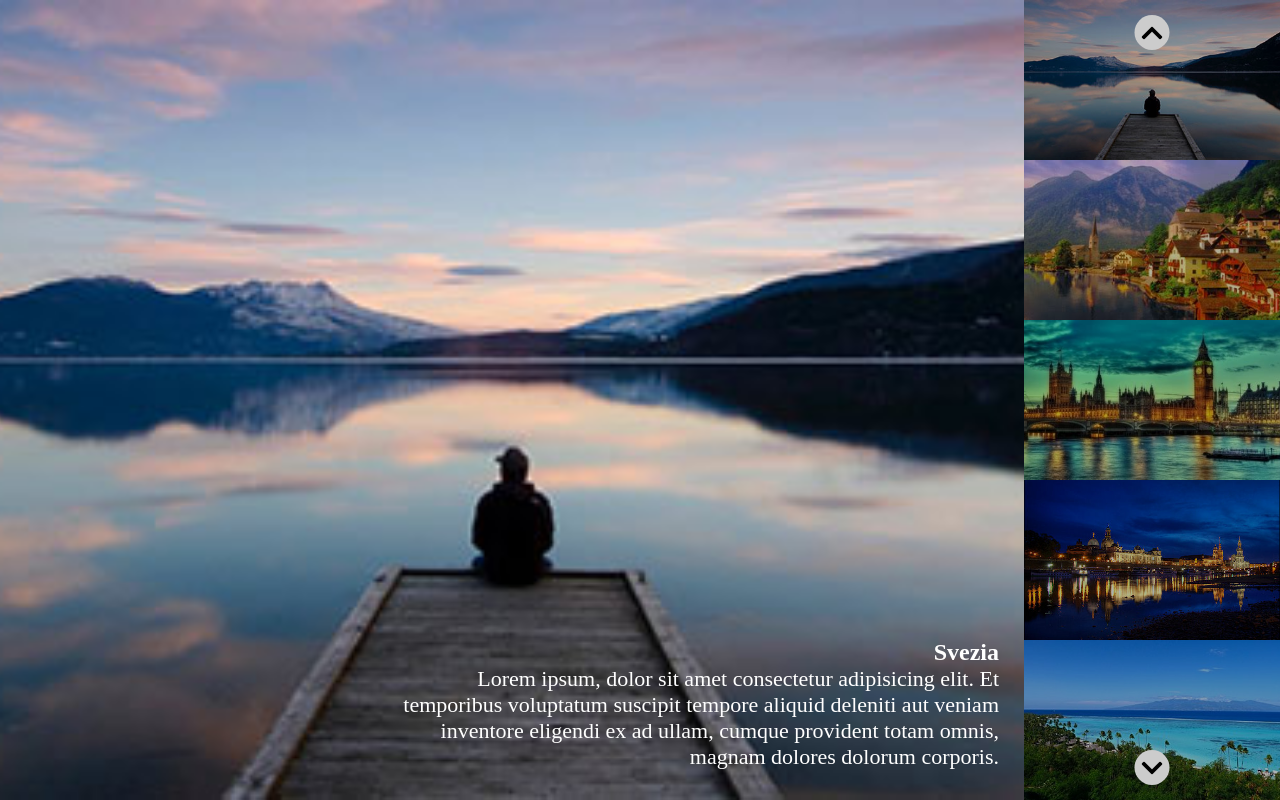
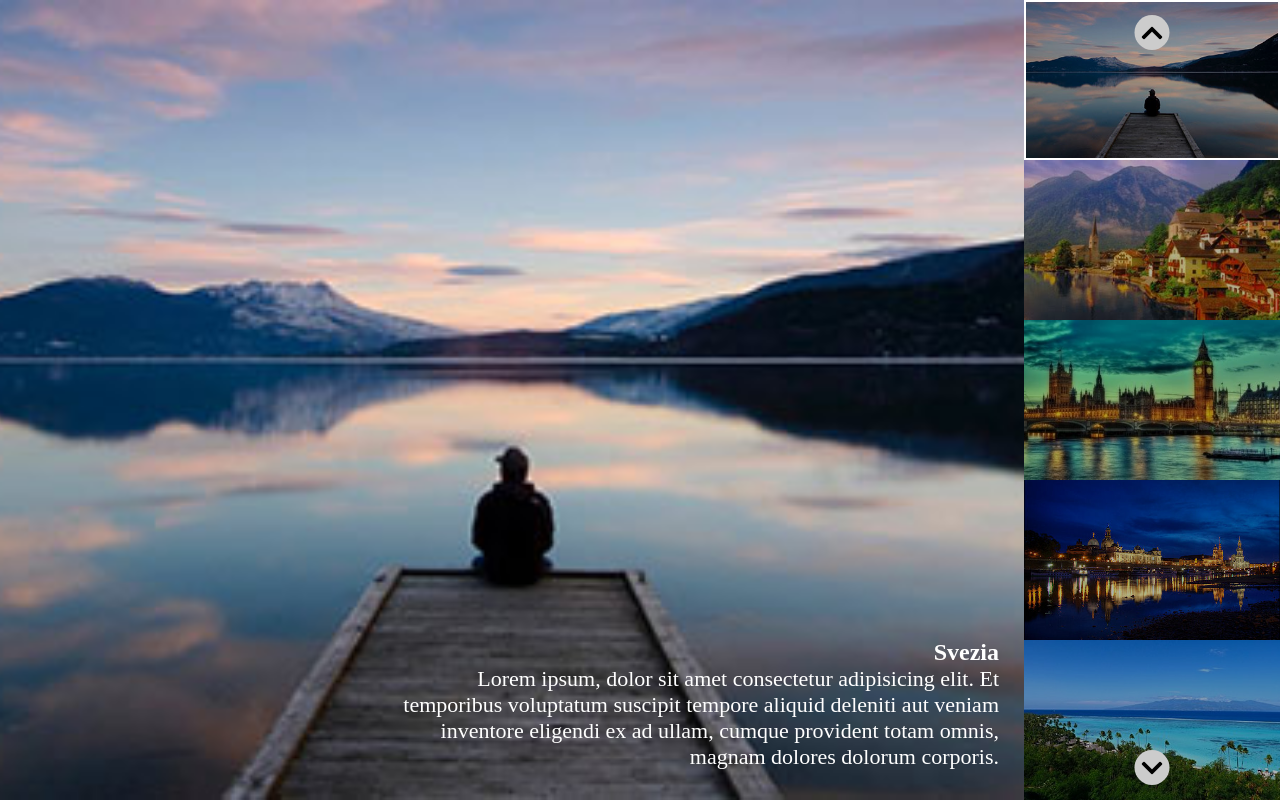
Before and after one commit to Andrei-Gabriel/vue-slider, a plain HTML site: page index.html in a window 1280 px wide. Drawn offline with nearby package versions, Linux system fonts and the light colour scheme.

Commit message:
Aggiunto classe selected

```diff
--- a/index.html
+++ b/index.html
@@ -30,7 +30,7 @@
         <!-- Inizio Aside -->
         <aside>
             <!-- Img Aside -->
-            <div v-for="elem in elementi">
+            <div v-for="(elem, index) in elementi" :class="index == i ? 'selected' : ''">
                 <img class="aside-img" :src="elem.img" :alt="elem.titolo">
             </div>
             <!-- Frecce -->
```
